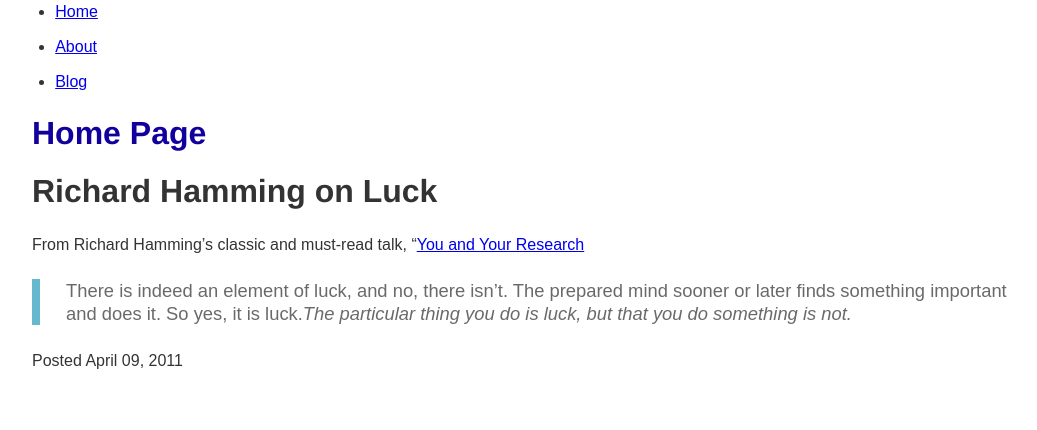
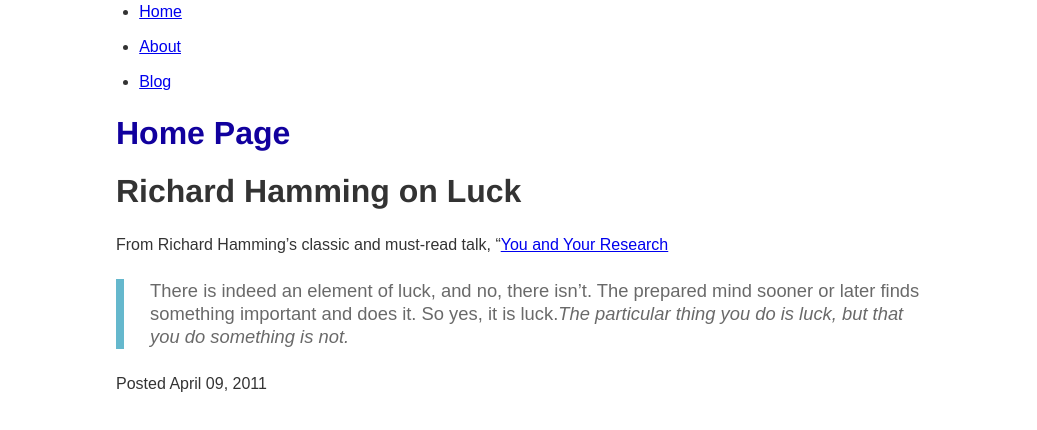
Before and after one commit to thuyumeng/thuyumeng.github.io, a Gatsby site: page / in a window 1280 px wide. Shown: the whole page, without its empty margins (108-1145 px from the left). Built offline with nearby package versions, Linux system fonts and the light colour scheme; Gatsby itself is replaced by a stand-in of ours; some packages are replaced by stand-ins of ours.

Commit message:
adjust the layout of the website

```diff
--- a/src/components/layout.module.css
+++ b/src/components/layout.module.css
@@ -1,6 +1,7 @@
+/* Default styles for all screen sizes */
 .container {
   margin: auto;
-    max-width: 1000px;
+  max-width: 65%;
   font-family: "Dancing Script", sans-serif;
 }
 .heading {
```
Lines whose indentation alone changed are shown as unchanged.
